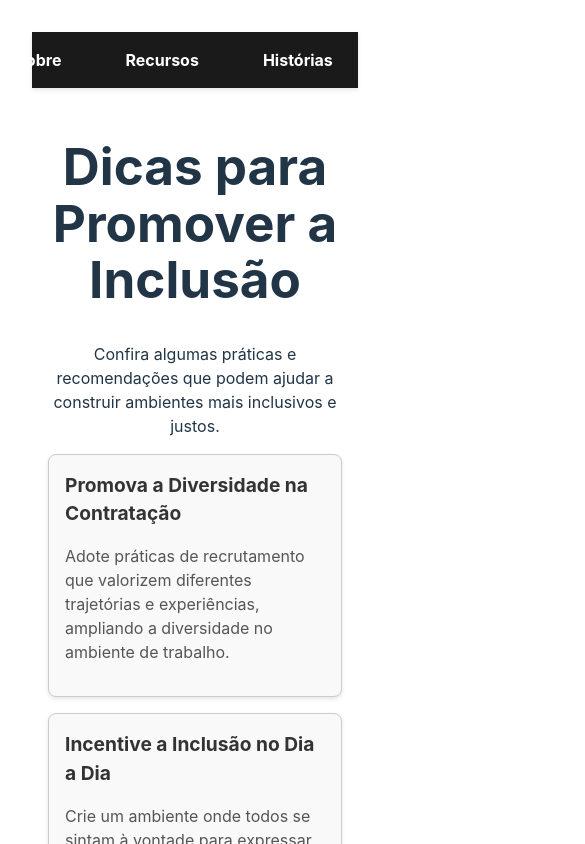
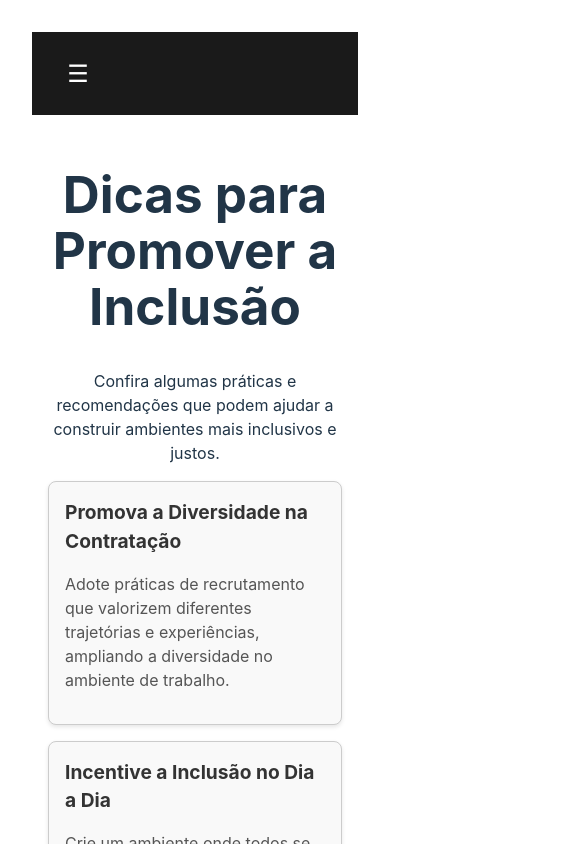
Before and after one commit to fjuncal/inclusion-quiz, a React (Vite) app: page /tips in a window 390 px wide. Shown: the top 844 px of the page, 585 px wide, since content can reach past the window. Built offline with nearby package versions, Linux system fonts and the light colour scheme.

Commit message:
Implementando a responsividade no menu quando for visualizar em tela de celular

```diff
--- a/src/components/NavBar.css
+++ b/src/components/NavBar.css
@@ -1,29 +1,77 @@
+/* NavBar.css */
 .navbar {
   background-color: #1a1a1a;
-  padding: 1rem 2rem;
-  box-shadow: 0 2px 4px rgba(0, 0, 0, 0.1); /* Sombra para dar profundidade */
+  padding: 1rem;
+  position: relative;
+  display: flex;
+  flex-direction: column;
+  align-items: center;
 }
 
-.navbar ul {
+.navbar-header {
+  width: 100%;
+  display: flex;
+  justify-content: space-between;
+  align-items: center;
+}
+
+.mobile-menu-button {
+  background: none;
+  border: none;
+  color: #fff;
+  font-size: 1.5rem;
+  cursor: pointer;
+  display: none;
+}
+
+.navbar-menu {
   list-style: none;
   display: flex;
   justify-content: center;
-  align-items: center;
-  gap: 2rem; /* Espaçamento entre os itens */
+  gap: 1rem;
   margin: 0;
   padding: 0;
 }
 
-.navbar a {
+.navbar-menu li a {
   text-decoration: none;
   color: #fff;
   font-weight: bold;
-  padding: 0.5rem 1rem;
-  border-radius: 4px;
-  transition: background-color 0.3s, color 0.3s;
 }
 
-.navbar a:hover {
-  background-color: #646cff;
-  color: #1a1a1a;
+.navbar-menu li a:hover {
+  color: #646cff;
 }
+
+.theme-toggle {
+  margin-top: 1rem;
+  border: none;
+  background: none;
+  color: #fff;
+  font-weight: bold;
+  cursor: pointer;
+}
+
+@media (max-width: 768px) {
+  .mobile-menu-button {
+    display: block;
+  }
+
+  .navbar-menu {
+    flex-direction: column;
+    width: 100%;
+    display: none;
+    margin-top: 1rem;
+  }
+
+  .navbar-menu.active {
+    display: flex;
+  }
+
+  .navbar-menu li {
+    width: 100%;
+    text-align: center;
+    padding: 0.5rem 0;
+    border-top: 1px solid #444;
+  }
+}
--- a/src/components/NavBar.tsx
+++ b/src/components/NavBar.tsx
@@ -1,30 +1,60 @@
+import { useState } from "react";
 import { Link } from "react-router-dom";
 import "./NavBar.css";
 
 function NavBar() {
+  const [isMobileMenuOpen, setIsMobileMenuOpen] = useState(false);
+
+  const toggleMobileMenu = () => {
+    setIsMobileMenuOpen((prev) => !prev);
+  };
+
+  const handleLinkClick = () => {
+    setIsMobileMenuOpen(false);
+  };
+
   return (
     <nav className="navbar">
-      <ul>
+      <div className="navbar-header">
+        <button className="mobile-menu-button" onClick={toggleMobileMenu}>
+          ☰
+        </button>
+      </div>
+      <ul className={`navbar-menu ${isMobileMenuOpen ? "active" : ""}`}>
         <li>
-          <Link to="/">Início</Link>
+          <Link to="/" onClick={handleLinkClick}>
+            Início
+          </Link>
         </li>
         <li>
-          <Link to="/quiz">Quiz</Link>
+          <Link to="/quiz" onClick={handleLinkClick}>
+            Quiz
+          </Link>
         </li>
         <li>
-          <Link to="/about">Sobre</Link>
+          <Link to="/about" onClick={handleLinkClick}>
+            Sobre
+          </Link>
         </li>
         <li>
-          <Link to={"/resources"}>Recursos</Link>
+          <Link to="/resources" onClick={handleLinkClick}>
+            Recursos
+          </Link>
         </li>
         <li>
-          <Link to={"/stories"}>Histórias</Link>
+          <Link to="/stories" onClick={handleLinkClick}>
+            Histórias
+          </Link>
         </li>
         <li>
-          <Link to={"/tips"}>Dicas</Link>
+          <Link to="/tips" onClick={handleLinkClick}>
+            Dicas
+          </Link>
         </li>
         <li>
-          <Link to={"/feedback"}>Feedback</Link>
+          <Link to="/feedback" onClick={handleLinkClick}>
+            Feedback
+          </Link>
         </li>
       </ul>
     </nav>
```
